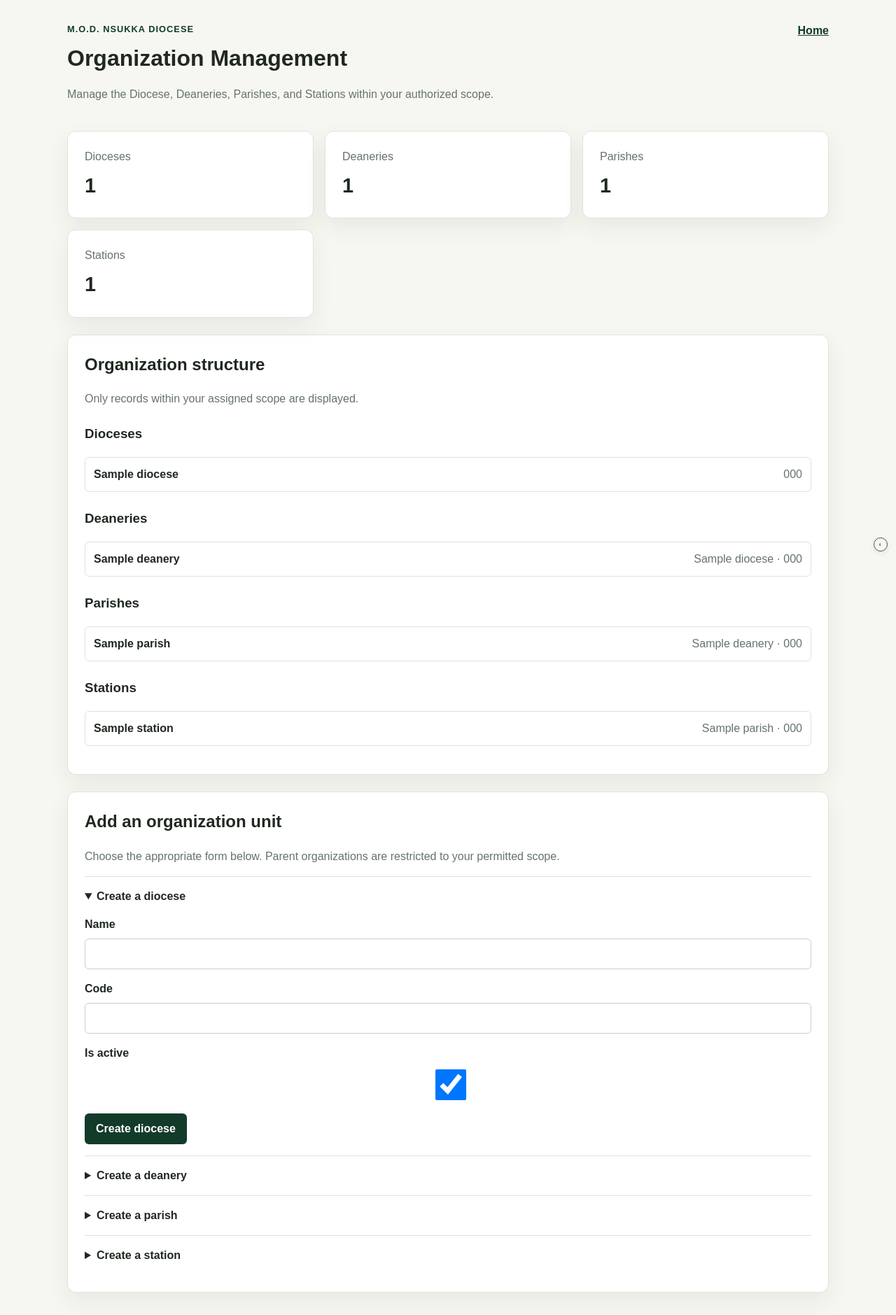
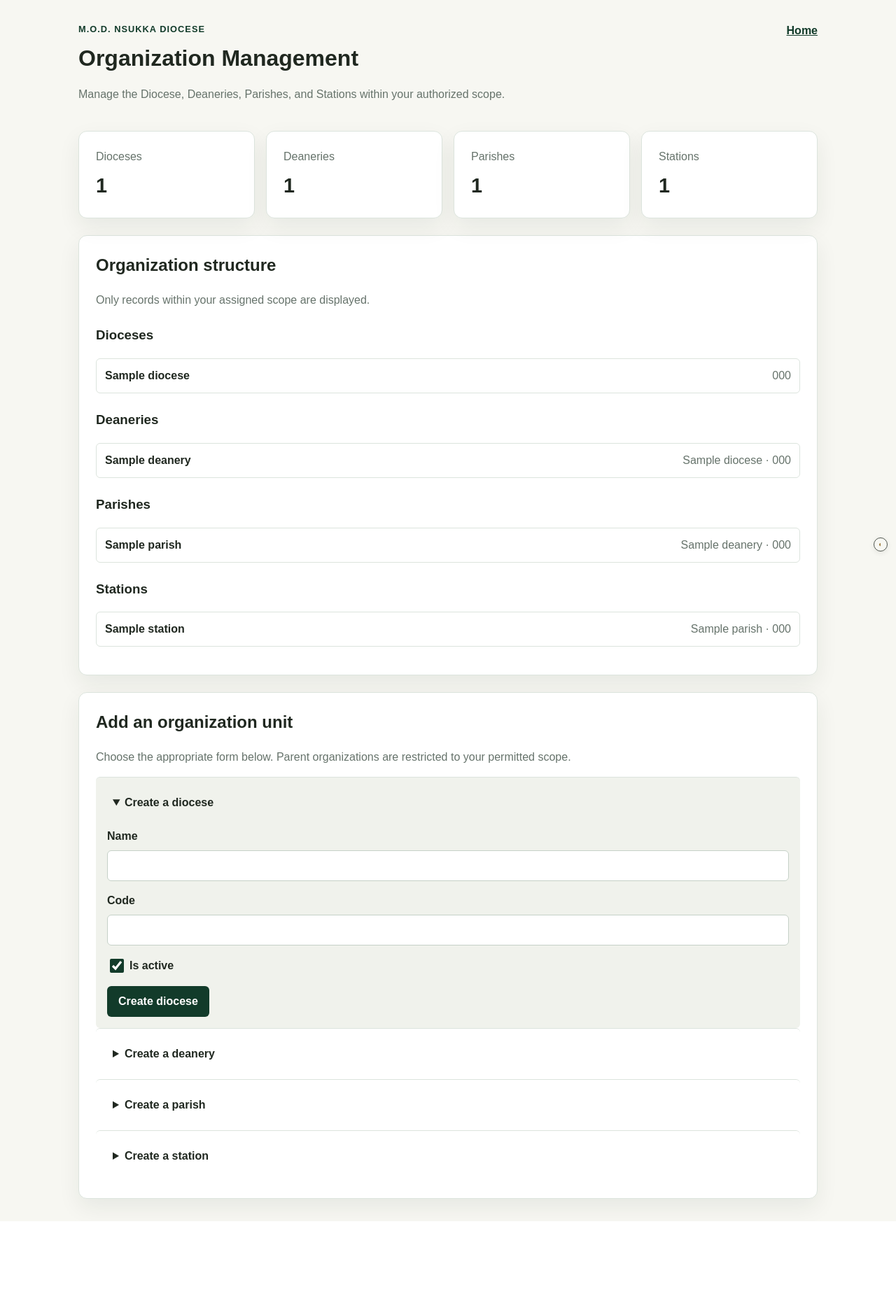
Before and after one commit to Deglobeal/mod-nsukka-diocese-management, a Django app: page /organizations/ in a window 1280 px wide, after a click on "Create a diocese". Shown: the whole page at 70% size. After the commit the page ends 1745 px from the top, so only its background shows below. Run offline with Django 5.2, Linux system fonts and the light colour scheme; a user stored in the database is signed in; tables that the repository leaves empty hold one stand-in row (values such as "Sample post"); some libraries are stand-ins or nearby versions.

Commit message:
fix(chairman): polish organization creation actions
Co-authored-by: Copilot <223556219+Copilot@users.noreply.github.com>

```diff
--- a/apps/organizations/management_views.py
+++ b/apps/organizations/management_views.py
@@ -236,6 +236,7 @@ def organization_management(request):
         stations=stations,
         deanery_scope=deanery_scope,
         parish_scope=parish_scope,
+        requested_type=request.GET.get("create", ""),
     )
     return render(request, "organizations/manage.html", context)
 
@@ -251,6 +252,7 @@ def _build_context(
     parish_scope,
     submitted_form=None,
     submitted_type="",
+    requested_type="",
 ):
     level = scope["level"]
     return {
@@ -279,4 +281,5 @@ def _build_context(
         ),
         "submitted_form": submitted_form,
         "submitted_type": submitted_type,
+        "requested_type": requested_type,
     }
--- a/apps/organizations/templates/organizations/manage.html
+++ b/apps/organizations/templates/organizations/manage.html
@@ -3,7 +3,7 @@
 
 {% block title %}Organization Management | M.O.D. Nsukka Diocese{% endblock %}
 {% block page_css %}
-<link rel="stylesheet" href="{% static 'css/pages/organization-management.css' %}">
+<link rel="stylesheet" href="{% static 'css/pages/organization-management.css' %}?v=3">
 {% endblock %}
 
 {% block content %}
@@ -133,7 +133,7 @@
                           {% csrf_token %}
                           <input type="hidden" name="create_type" value="diocese">
                           {% for field in diocese_form %}
-                              <div class="organization-field">
+                              <div class="organization-field{% if field.field.widget.input_type == 'checkbox' %} organization-field--checkbox{% endif %}">
                                   <label for="{{ field.id_for_label }}">{{ field.label }}</label>
                                   {{ field }}
                                   {% if field.help_text %}<small>{{ field.help_text }}</small>{% endif %}
@@ -146,16 +146,17 @@
               {% endif %}
 
               {% if deanery_form %}
-                <details class="organization-form-section" {% if submitted_type == "deanery" %}open{% endif %}>
+                <details id="deanery-form" class="organization-form-section" {% if submitted_type == "deanery" or requested_type == "deanery" %}open{% endif %}>
                     <summary>Create a deanery</summary>
                     <form method="post" class="organization-form">
                         {% csrf_token %}
                         <input type="hidden" name="create_type" value="deanery">
                         {% for field in deanery_form %}
-                            <div class="organization-field">
+                            <div class="organization-field{% if field.field.widget.input_type == 'checkbox' %} organization-field--checkbox{% endif %}">
                                 <label for="{{ field.id_for_label }}">{{ field.label }}</label>
                                 {{ field }}
                                 {% if field.help_text %}<small>{{ field.help_text }}</small>{% endif %}
+                                {% if field.errors %}<small role="alert">{{ field.errors|join:", " }}</small>{% endif %}
                             </div>
                         {% endfor %}
                         <button type="submit" class="organization-button">Create deanery</button>
@@ -164,16 +165,17 @@
             {% endif %}
 
             {% if parish_form %}
-                <details class="organization-form-section" {% if submitted_type == "parish" %}open{% endif %}>
+              <details id="parish-form" class="organization-form-section" {% if submitted_type == "parish" or requested_type == "parish" %}open{% endif %}>
                     <summary>Create a parish</summary>
                     <form method="post" class="organization-form">
                         {% csrf_token %}
                         <input type="hidden" name="create_type" value="parish">
                         {% for field in parish_form %}
-                            <div class="organization-field">
+                            <div class="organization-field{% if field.field.widget.input_type == 'checkbox' %} organization-field--checkbox{% endif %}">
                                 <label for="{{ field.id_for_label }}">{{ field.label }}</label>
                                 {{ field }}
                                 {% if field.help_text %}<small>{{ field.help_text }}</small>{% endif %}
+                                {% if field.errors %}<small role="alert">{{ field.errors|join:", " }}</small>{% endif %}
                             </div>
                         {% endfor %}
                         <button type="submit" class="organization-button">Create parish</button>
@@ -182,16 +184,17 @@
             {% endif %}
 
             {% if station_form %}
-                <details class="organization-form-section" {% if submitted_type == "station" %}open{% endif %}>
+              <details id="station-form" class="organization-form-section" {% if submitted_type == "station" or requested_type == "station" %}open{% endif %}>
                     <summary>Create a station</summary>
                     <form method="post" class="organization-form">
                         {% csrf_token %}
                         <input type="hidden" name="create_type" value="station">
                         {% for field in station_form %}
-                            <div class="organization-field">
+                            <div class="organization-field{% if field.field.widget.input_type == 'checkbox' %} organization-field--checkbox{% endif %}">
                                 <label for="{{ field.id_for_label }}">{{ field.label }}</label>
                                 {{ field }}
                                 {% if field.help_text %}<small>{{ field.help_text }}</small>{% endif %}
+                                {% if field.errors %}<small role="alert">{{ field.errors|join:", " }}</small>{% endif %}
                             </div>
                         {% endfor %}
                         <button type="submit" class="organization-button">Create station</button>
--- a/static/css/pages/organization-management.css
+++ b/static/css/pages/organization-management.css
@@ -1,5 +1,6 @@
 .organization-page {
-    width: min(100% - 32px, var(--content-width));
+    box-sizing: border-box;
+    width: min(calc(100% - 2 * var(--page-gutter)), var(--content-width));
     margin: var(--space-8) auto;
     color: var(--color-page-text);
 }
@@ -36,7 +37,7 @@
 
 .organization-summary {
     display: grid;
-    grid-template-columns: repeat(3, minmax(0, 1fr));
+    grid-template-columns: repeat(auto-fit, minmax(min(100%, 180px), 1fr));
     gap: var(--space-4);
     margin-bottom: var(--space-6);
 }
@@ -99,13 +100,26 @@
 }
 
 .organization-form-section {
-    padding: var(--space-4) 0;
+    padding: var(--space-4);
     border-top: 1px solid var(--color-border);
+    border-radius: var(--radius-control);
+    scroll-margin-top: var(--space-5);
+}
+
+.organization-form-section[open] {
+    background: var(--color-surface-muted);
 }
 
 .organization-form-section summary {
     cursor: pointer;
     font-weight: 700;
+    padding: var(--space-2);
+}
+
+.organization-form-section summary:focus-visible {
+    border-radius: var(--radius-control);
+    outline: 3px solid var(--color-focus-ring);
+    outline-offset: 2px;
 }
 
 .organization-form {
@@ -119,12 +133,24 @@
     gap: var(--space-2);
 }
 
+.organization-field--checkbox {
+    align-items: center;
+    column-gap: var(--space-3);
+    grid-template-columns: 1.25rem minmax(0, 1fr);
+}
+
+.organization-field--checkbox label {
+    grid-column: 2;
+    grid-row: 1;
+}
+
 .organization-field label {
     font-weight: 600;
 }
 
 .organization-field input,
 .organization-field select {
+    box-sizing: border-box;
     width: 100%;
     min-height: 44px;
     padding: var(--space-2) var(--space-3);
@@ -132,6 +158,24 @@
     border-radius: var(--radius-control);
     background: var(--color-surface);
     color: var(--color-text);
+}
+
+.organization-field input[type="checkbox"] {
+    accent-color: var(--color-primary);
+    grid-column: 1;
+    grid-row: 1;
+    height: 1.25rem;
+    min-height: 0;
+    width: 1.25rem;
+}
+
+.organization-field small {
+    color: var(--color-text-muted);
+    font-size: var(--font-size-sm);
+}
+
+.organization-field small[role="alert"] {
+    color: var(--color-danger-text);
 }
 
 .organization-button {
@@ -143,7 +187,24 @@
     background: var(--color-primary);
     color: var(--color-on-primary);
     cursor: pointer;
+    font: inherit;
     font-weight: 700;
+    transition: background-color var(--transition-fast), box-shadow var(--transition-fast);
+}
+
+.organization-button:hover {
+    background: var(--color-primary-hover, var(--color-primary));
+    box-shadow: var(--shadow-sm);
+}
+
+.organization-button:focus-visible {
+    outline: 3px solid var(--color-focus-ring);
+    outline-offset: 2px;
+}
+
+.organization-button:disabled {
+    cursor: not-allowed;
+    opacity: 0.65;
 }
 
 .organization-message {
@@ -169,12 +230,12 @@
         flex-direction: column;
     }
 
-    .organization-summary {
-        grid-template-columns: 1fr;
-    }
-
     .organization-stat,
     .organization-panel {
         padding: var(--space-4);
     }
+
+    .organization-button {
+        width: 100%;
+    }
 }
```
Also changed, not shown: apps/chairman/tests/test_command_dashboard.py (+12 -0 lines), apps/organizations/tests/test_management.py (+21 -0 lines), static/css/pages/chairman-command-dashboard.css (+84 -0 lines), templates/chairman/layout.html (+21 -1 lines).
